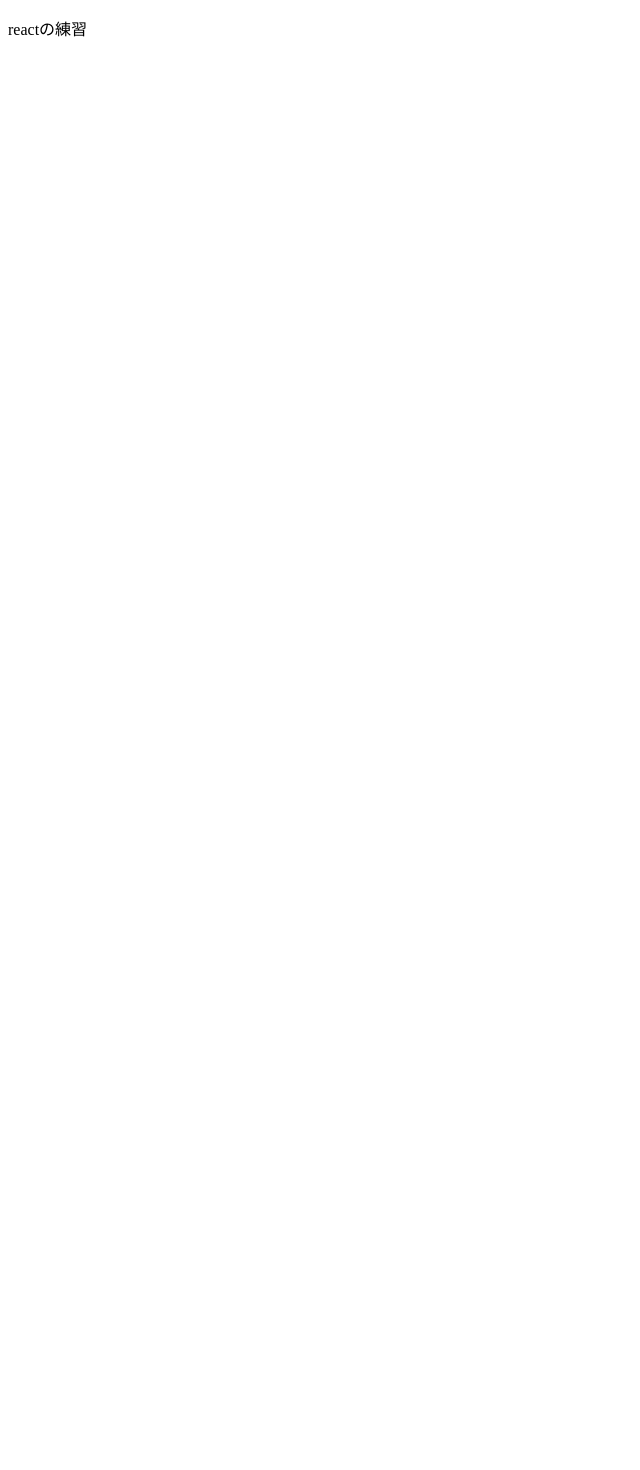
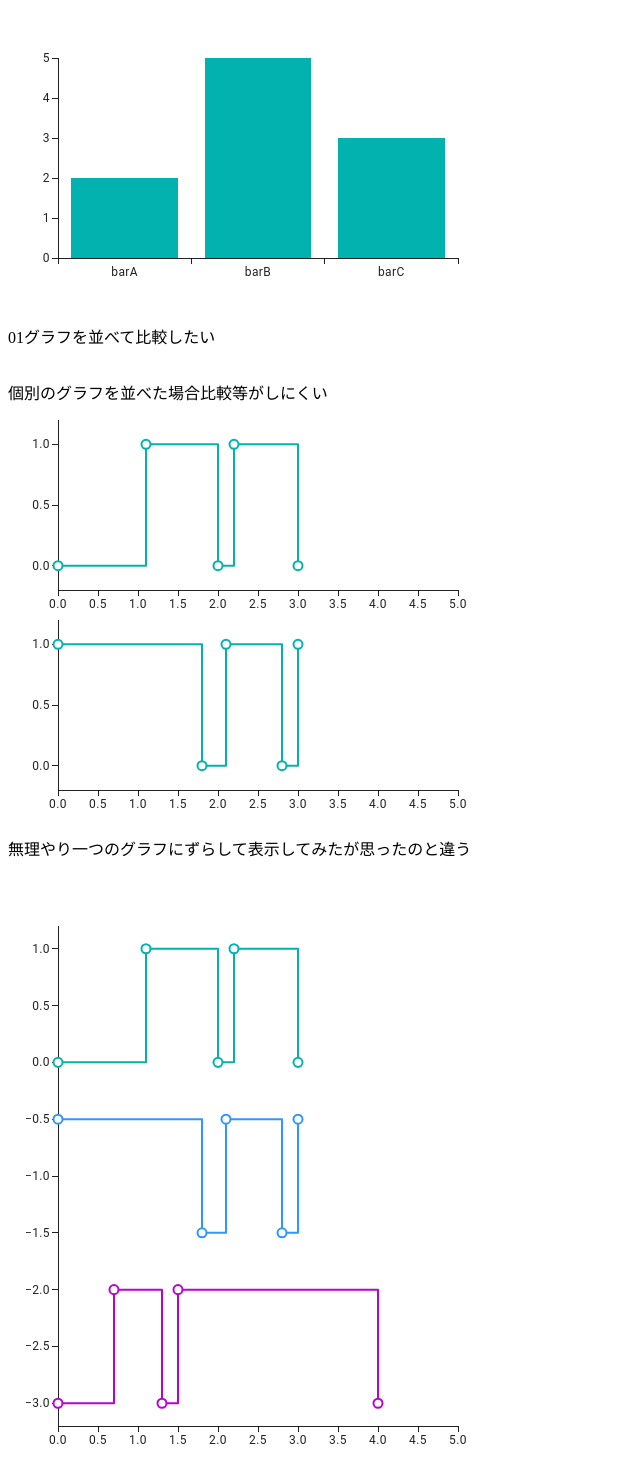
Before and after one commit to yshinohara-visco/react-practice, a React (Create React App) app: page / in a window 1280 px wide. Shown: the top 1470 px of the page, without its empty margins (0-640 px from the left). Before the commit the page ends 800 px from the top, so only its background shows below. Built offline with nearby package versions, Linux system fonts and the light colour scheme; the HTML template or start-up script is replaced by a standard one.

Commit message:
mui/x-chartsを使ってみた

```diff
--- a/package.json
+++ b/package.json
@@ -3,6 +3,11 @@
   "version": "0.1.0",
   "private": true,
   "dependencies": {
+    "@emotion/react": "^11.11.1",
+    "@emotion/styled": "^11.11.0",
+    "@mui/icons-material": "^5.14.3",
+    "@mui/material": "^5.14.3",
+    "@mui/x-charts": "^6.0.0-alpha.6",
     "@testing-library/jest-dom": "^5.17.0",
     "@testing-library/react": "^13.4.0",
     "@testing-library/user-event": "^13.5.0",
--- a/src/App.tsx
+++ b/src/App.tsx
@@ -1,11 +1,32 @@
-import React from 'react';
+import* as React from 'react';
+import { XChart } from './MuiXCharts';
+import { BarChart } from '@mui/x-charts';
 
-function App() {
+const App= () => {
+
+  const dataX: string[] = [
+    "barA", "barB", "barC"
+  ];
+  const data: number[] = [
+    2, 5, 3
+  ];
+
   return (
-    <div>
-      <p>reactの練習</p>
-    </div>
+    <>
+      <BarChart
+        xAxis={[
+          {
+            id: "barCategories",
+            data: dataX,
+            scaleType: "band",
+          },
+        ]}
+        series={[{data: data}]}
+        width={500}
+        height={300}
+      />
+      <XChart />
+    </>
   );
 }
-
 export default App;
--- /dev/null
+++ b/src/MuiXCharts.tsx
@@ -0,0 +1,130 @@
+import { Stack } from '@mui/material';
+import { AllSeriesType, BarChart, BarPlot, ChartContainer, ChartsXAxis, ChartsYAxis, HighlightScope, LineChart, LinePlot } from '@mui/x-charts';
+import React, { FC } from 'react';
+
+type point = {
+    time: number;
+    value: number;
+}
+const dummyData: point[] = [
+    {time: 0, value: 0},
+    {time: 1.1, value: 1},
+    {time: 2, value: 0},
+    {time: 2.2, value: 1},
+    {time: 3, value: 0},
+];
+const dummyData2: point[] = [
+    {time: 0, value: 1},
+    {time: 1.8, value: 0},
+    {time: 2.1, value: 1},
+    {time: 2.8, value: 0},
+    {time: 3, value: 1},
+];
+const dummyData3: point[] = [
+    {time: 0, value: 0},
+    {time: 0.7, value: 1},
+    {time: 1.3, value: 0},
+    {time: 1.5, value: 1},
+    {time: 4, value: 0},
+];
+const getTime = (data: point[]): number[] => {
+    return data.map((point) => {
+        return point.time;
+    });
+};
+const getValue = (data: point[]): number[] => {
+    return data.map((point) => {
+        return point.value;
+    });
+};
+
+export const XChart = () => {
+
+    return (
+        <>
+            <p>01グラフを並べて比較したい</p>
+            <Stack>
+                <p>個別のグラフを並べた場合比較等がしにくい</p>
+                <IOChartSingle data={dummyData} />
+                <IOChartSingle data={dummyData2} />
+
+                <p>無理やり一つのグラフにずらして表示してみたが思ったのと違う</p>
+                <IOChartMulti arrayData={[dummyData, dummyData2, dummyData3]} />
+            </Stack>
+        </>
+    );
+};
+
+const IOChartSingle: FC<{data: point[]}> = (props) => {
+    const {data} = props;
+    const times = getTime(data);
+    const values = getValue(data);
+
+    return (
+        <LineChart
+            xAxis={[
+                {
+                    data: times,
+                    disableLine: false,
+                    disableTicks: false,
+                    min: 0,
+                    max: 5,
+                },
+            ]}
+            yAxis={[
+                {
+                    scaleType: "linear",
+                    min: -0.2,
+                    max: 1.2
+                },
+            ]}
+            series={[
+                {
+                    data: values,
+                    curve: "stepAfter"
+                }
+            ]}
+            width={500}
+            height={200}
+            margin={{bottom: 30, top: 0}}
+        />
+    );
+};
+
+const IOChartMulti: FC<{arrayData: point[][]}> = (props) => {
+    const {arrayData} = props;
+    const margin: number = 0.2;
+    const space: number = 1.5;
+
+    return (
+        <LineChart
+            xAxis={arrayData.map((data: point[], index: number) => {
+                return {
+                    id: `data${index}`,
+                    data: getTime(data),
+                    scaleType: "linear",
+                    min: 0,
+                    max: 5,
+                };
+            })}
+            yAxis={arrayData.map((data: point[], index: number) => {
+                return {
+                    id: `data${index}`,
+                    scaleType: "linear",
+                    min: 0 - margin - space*(arrayData.length - index - 1),
+                    max: 1 + margin + space*index,
+                }
+            })}
+            series={arrayData.map((data: point[], index: number) => {
+                return {
+                    xAxisKey: `data${index}`,
+                    yAxisKey: `data${index}`,
+                    data: getValue(data),
+                    curve: "stepAfter",
+                };
+            })}
+            width={500}
+            height={arrayData.length * 200}
+        />
+    );
+};
```
Also changed, not shown: 1 other file (tests, documents, lock files or other folders).
